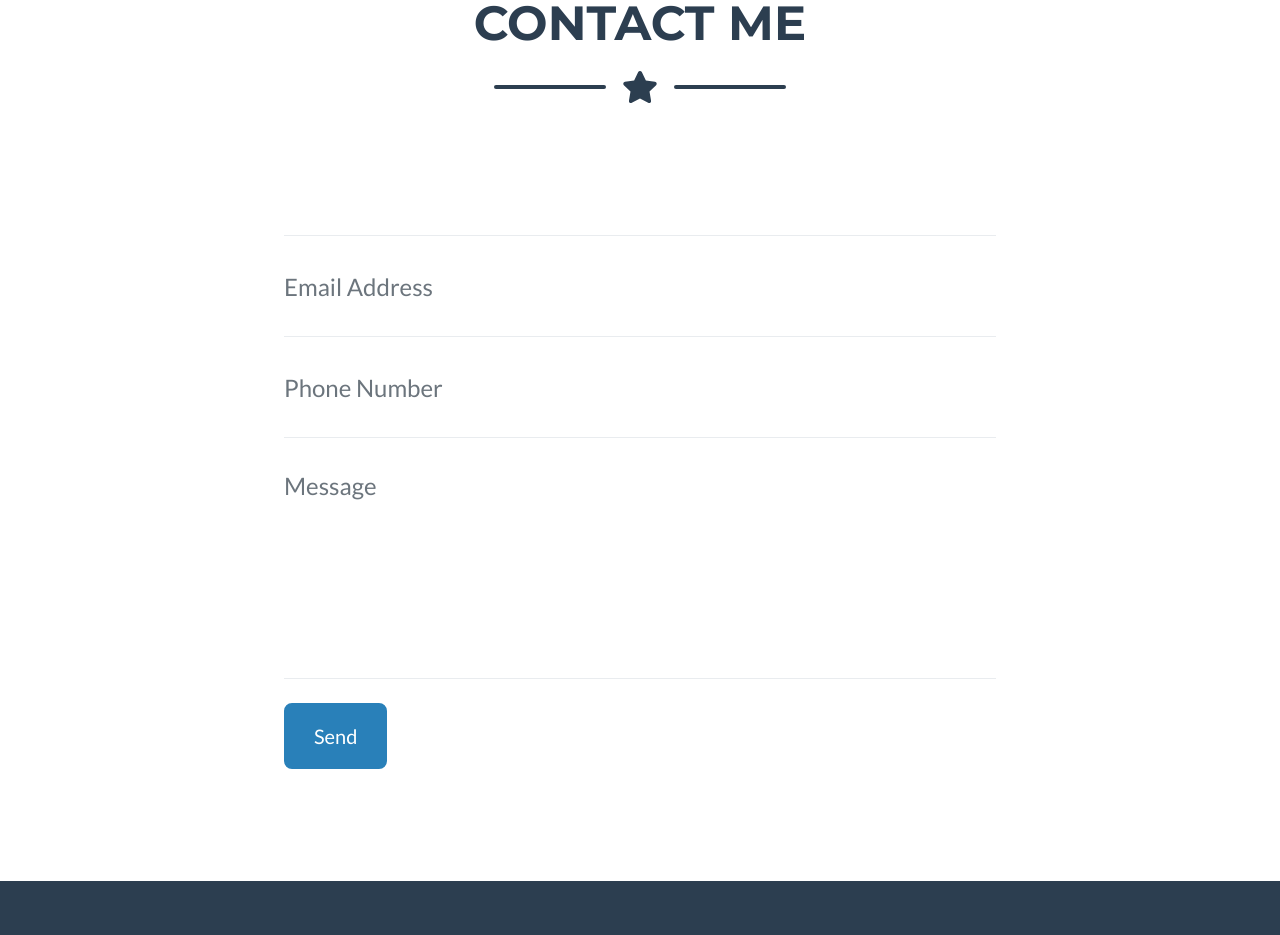
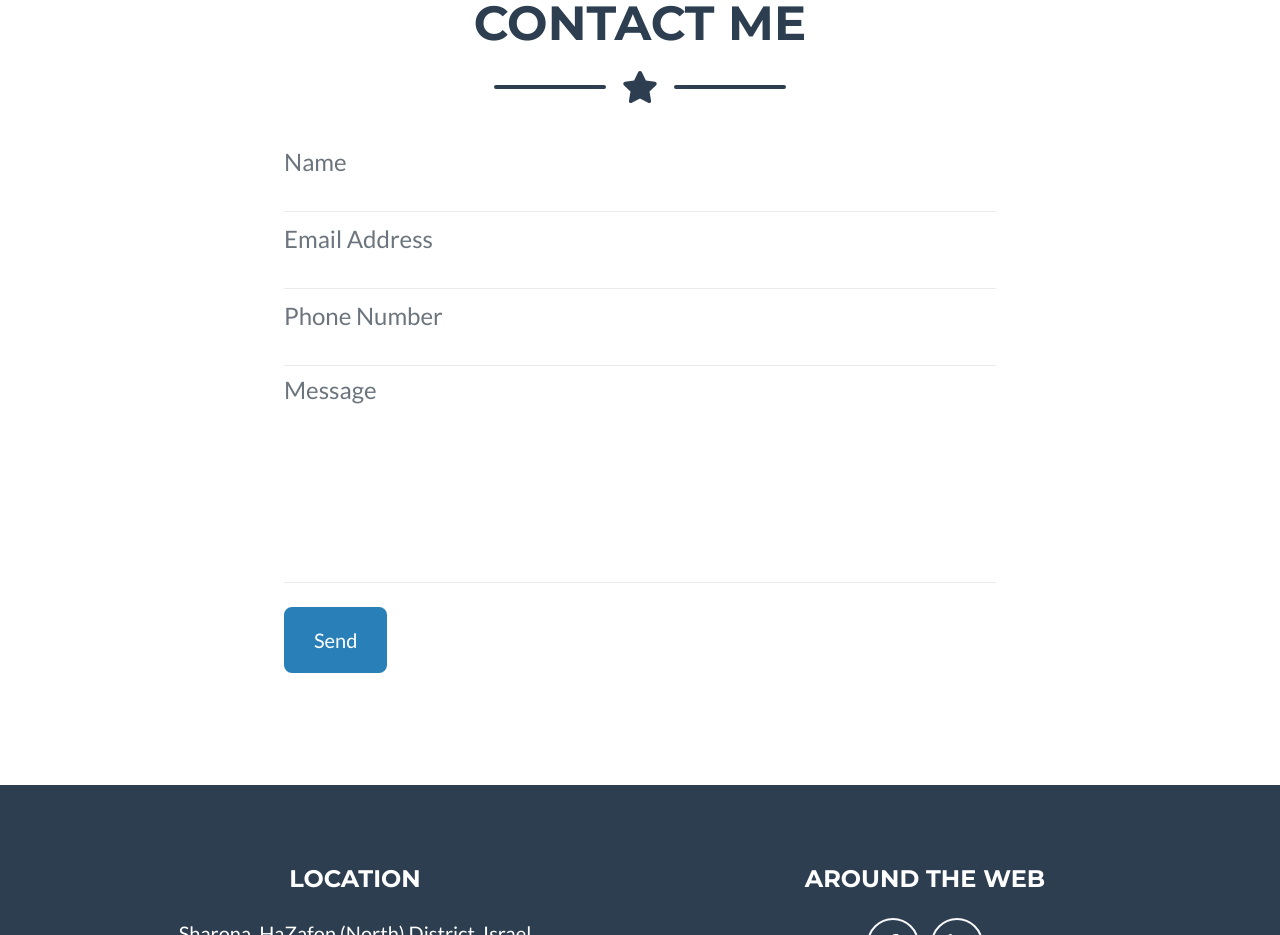
Before and after one commit to eliperetz321/website, a plain HTML site: page index.html in a window 1280 px wide. Shown: the part 2828-3763 px from the top of the page. Drawn offline with nearby package versions, Linux system fonts and the light colour scheme.

Commit message:
added form

```diff
--- a/index.html
+++ b/index.html
@@ -199,25 +199,25 @@ Plant Engineer.</p></div>
                         <form id="contactForm" name="sentMessage" novalidate="novalidate" method="POST" data-netlify="true">
                             <div class="control-group">
                                 <div class="form-group floating-label-form-group controls mb-0 pb-2">
-                                    <label>Name</label><input name="Name" class="form-control" id="name" type="text" required="required" data-validation-required-message="Please enter your name." />
+                                    <input name="Name" class="form-control" id="name" type="text" placeholder="Name" required="required" data-validation-required-message="Please enter your name." />
                                     <p class="help-block text-danger"></p>
                                 </div>
                             </div>
                             <div class="control-group">
                                 <div class="form-group floating-label-form-group controls mb-0 pb-2">
-                                    <label>Email Address</label><input name="Email" class="form-control" id="email" type="email" placeholder="Email Address" data-validation-required-message="Please enter your email address." />
+                                    <input name="Email" class="form-control" id="email" type="email" placeholder="Email Address" data-validation-required-message="Please enter your email address." />
                                     <p class="help-block text-danger"></p>
                                 </div>
                             </div>
                             <div class="control-group">
                                 <div class="form-group floating-label-form-group controls mb-0 pb-2">
-                                    <label>Phone Number</label><input name="Phone_Number" class="form-control" id="phone" type="tel" placeholder="Phone Number" data-validation-required-message="Please enter your phone number." />
+                                    <input name="Phone_Number" class="form-control" id="phone" type="tel" placeholder="Phone Number" data-validation-required-message="Please enter your phone number." />
                                     <p class="help-block text-danger"></p>
                                 </div>
                             </div>
                             <div class="control-group">
                                 <div class="form-group floating-label-form-group controls mb-0 pb-2">
-                                    <label>Message</label><textarea name="Message" class="form-control" id="message" rows="5" placeholder="Message" data-validation-required-message="Please enter a message."></textarea>
+                                    <textarea name="Message" class="form-control" id="message" rows="5" placeholder="Message" data-validation-required-message="Please enter a message."></textarea>
                                     <p class="help-block text-danger"></p>
                                 </div>
                             </div>
```
